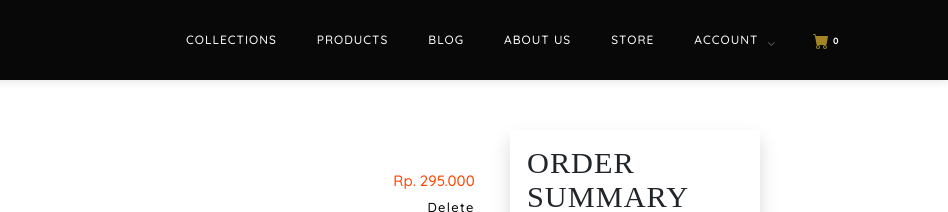
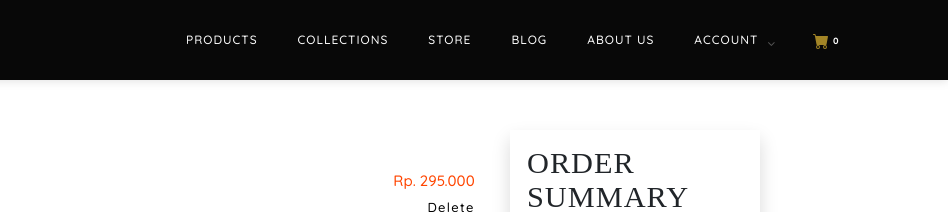
Before and after one commit to medansoftware/Konglo-Batik, a plain HTML site: page cart.html in a window 1280 px wide. Shown: the top 212 px of the page, 332-1280 px from the left. Drawn offline with Linux system fonts and the light colour scheme.

Commit message:
re-order menu

```diff
--- a/cart.html
+++ b/cart.html
@@ -34,12 +34,11 @@
             <!-- ***** Logo End ***** -->
             <!-- ***** Menu Start ***** -->
             <ul class="nav">
+              <li><a href="products.html" class="menu-item">Products</a></li>
               <li><a href="collections.html" class="menu-item">Collections</a></li>
-              <li><a href="products.html" class="menu-item">Products</a></li>
+              <li><a href="store-location.html" class="menu-item">Store </a></li>
               <li><a href="blog.html" class="menu-item">Blog</a></li>
               <li><a href="about.html" class="menu-item">About Us</a></li>
-              <li><a href="store-location.html" class="menu-item">store </a></li>
-              <!-- <li><a href="login.html" class="menu-item">Login</a></li> -->
               <li class="submenu">
                 <a href="javascript:;">Account</a>
                 <ul>
```
Also changed, not shown: about.html (+2 -3 lines), blog-detail.html (+2 -3 lines), blog.html (+2 -3 lines), collections.html (+2 -3 lines), index.html (+2 -3 lines), orders.html (+2 -3 lines), product-detail.html (+2 -3 lines), products.html (+2 -3 lines), profile.html (+2 -3 lines), store-location.html (+2 -3 lines).
